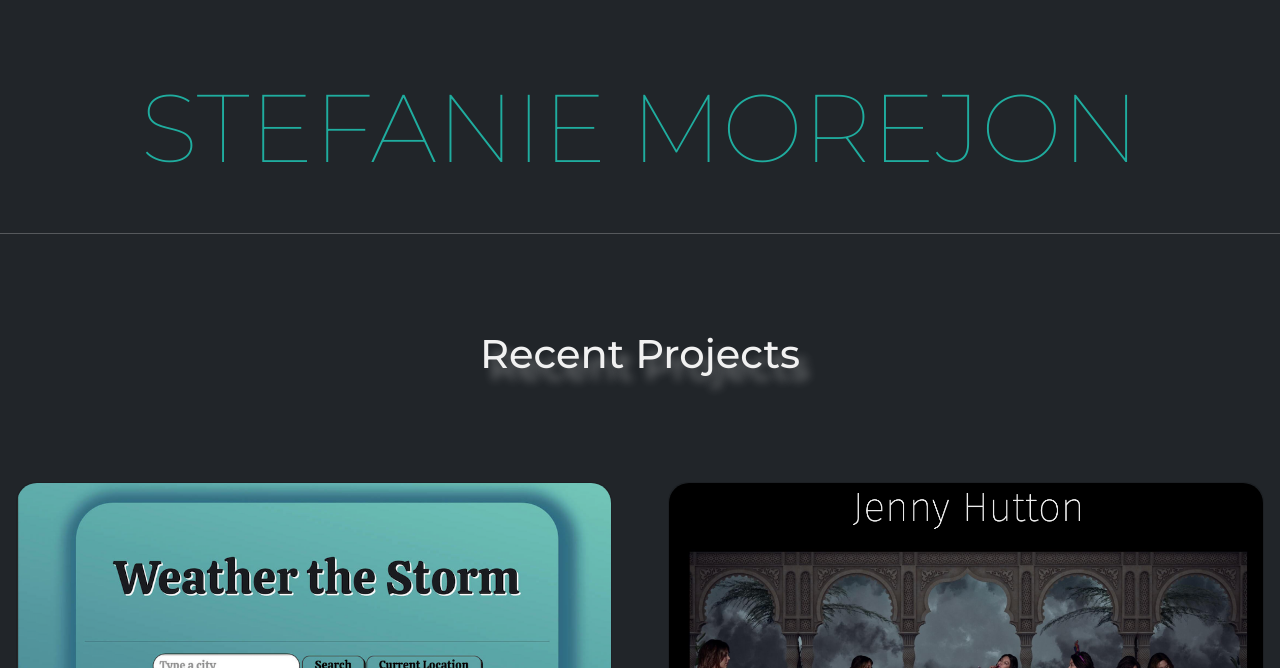
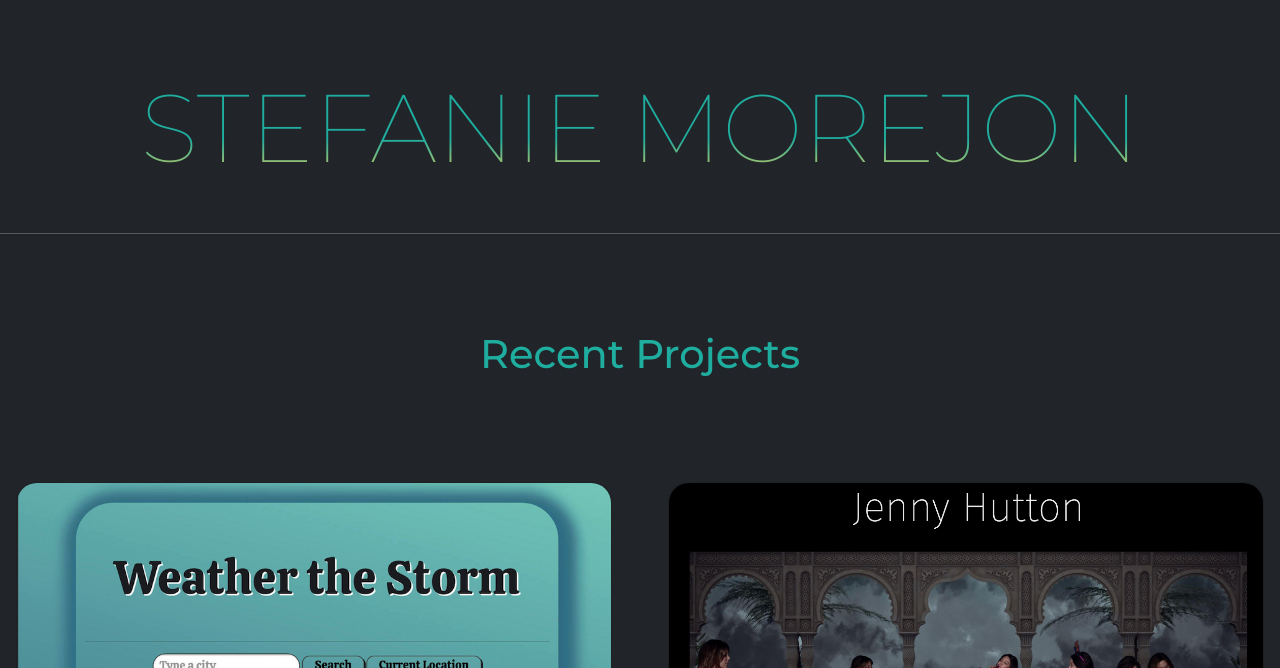
Before and after one commit to smorejon305/SMorejon.com, a plain HTML site: page index.html in a window 1280 px wide. Shown: the part 432-1100 px from the top of the page. Drawn offline with nearby package versions, Linux system fonts and the light colour scheme; a web font is replaced by a local one.

Commit message:
Update style.css

```diff
--- a/src/style.css
+++ b/src/style.css
@@ -41,7 +41,7 @@ h1 {
   margin-bottom: 2rem;
   text-align: center;
   text-decoration: none;
-background: -webkit-linear-gradient(var(--clr-petrol-200) 80%, var(--clr-mustard-600));
+background: -webkit-linear-gradient(var(--clr-petrol-200) 60%, var(--clr-mustard-600));
 -webkit-background-clip: text;
 -webkit-text-fill-color: transparent;
 
@@ -50,6 +50,10 @@ h2 {
   color: var(--clr-neutral-100);
   font-family: "Roboto";
   text-align: center;
+
+  background: -webkit-linear-gradient(var(--clr-petrol-200) 60% , var(--clr-neutral-200));
+-webkit-background-clip: text;
+-webkit-text-fill-color: transparent;
 }
 
 .sectionHeader {
@@ -58,8 +62,8 @@ h2 {
   font-size: 2em;
   padding: 2em;
   text-decoration: none;
-  text-shadow: 9px 12px 10px rgba(241, 241, 241, 0.4);
-  color: #f1f1f1;
+
+
 }
 
 @media (min-width: 600px) {
```
